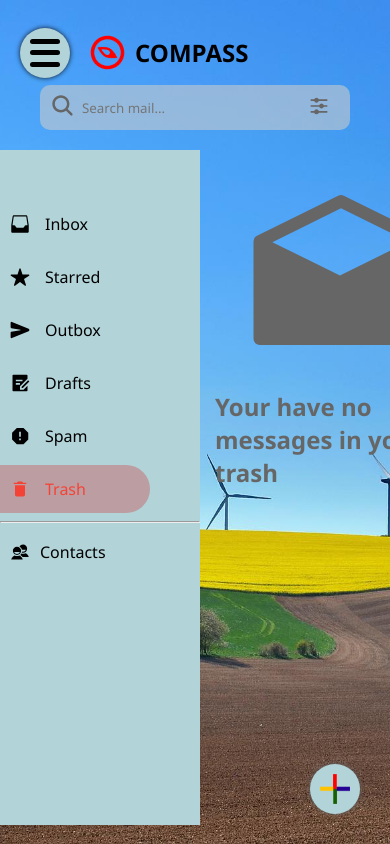
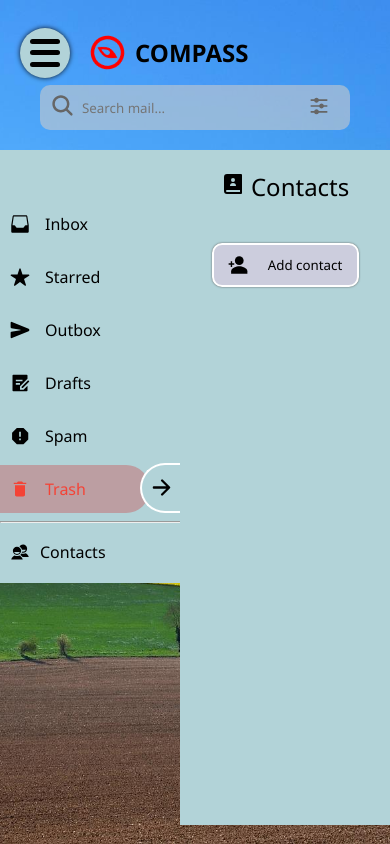
Before and after one commit to Xyzeebit/compass-mail-app, a React (Create React App) app in the folder client/: page /mail/trash in a window 390 px wide. Built offline with nearby package versions, Linux system fonts and the light colour scheme.

Commit message:
added contacts component

```diff
--- a/client/src/components/Contacts.jsx
+++ b/client/src/components/Contacts.jsx
@@ -1,43 +1,54 @@
 import '../styles/contacts.css'
 // import { IoMdContact } from 'react-icons/io'
 import { RiContactsBook2Fill } from 'react-icons/ri'
-import { IoPersonAddSharp } from 'react-icons/io5'
+import { IoArrowForward, IoPersonAddSharp } from 'react-icons/io5'
+
 import { GoAlert } from 'react-icons/go';
 import { useState, useEffect } from 'react';
 
 export default function Contacts({ contacts, dispatch }) {
-  const { open, users } = contacts;
   const [addContact, setAddContact] = useState(false);
-
+  const [first, setFirst] = useState(true);
     const addNewContact = () => {
-        setAddContact(true)
+        setAddContact(true);
     }
 
   useEffect(() => {
+
     const slideInTimer = setTimeout(() => {
-      if (open) {
-        dispatch({ type: 'TOGGLE_CONTACT' })
+      if (first) {
+        dispatch({ type: 'SHOW_CONTACTS' });
+        setFirst(false);
       }
     }, 1000);
+
     return () => clearTimeout(slideInTimer);
-  }, [open, dispatch]);
+  }, [first, dispatch]);
 
     return (
-      <aside className={`contacts ${open ? 'slide-in' : ''}`}>
+      <aside className={`contacts ${contacts.open ? 'slide-in' : ''}`}>
+        <div className='close-button__panel'>
+          <button onClick={() => dispatch({ type: 'CLOSE_CONTACTS'})}>
+            <IoArrowForward size={25} />
+          </button>
+        </div>
+
+        <div className='contacts-panel'>
         <h1>
           <RiContactsBook2Fill />
           {"  Contacts"}
         </h1>
         {addContact && <ContactForm setAddContact={setAddContact} dispatch={dispatch} />}
         {!addContact && <>
-          {users.map((contact, i) => {
+          {contacts.contacts.map((contact, i) => {
             return <Contact {...contact} key={i + contact.id + i} />;
           })}
-          <button onClick={addNewContact}>
+          <button className='add-contact' onClick={addNewContact}>
             <IoPersonAddSharp size={20} />
             <span>Add contact</span>
           </button>
-        </>}
+          </>}
+          </div>
       </aside>
     );
 }
--- a/client/src/components/SideBar.jsx
+++ b/client/src/components/SideBar.jsx
@@ -7,7 +7,7 @@ import { IoMdContact, IoMdContacts, IoMdTrash } from "react-icons/io";
 import { IoSend, IoStar } from "react-icons/io5";
 
 // IoMdContact
-import { RiDraftFill, RiSpam2Fill, RiContactsBook2Fill } from "react-icons/ri";
+import { RiDraftFill, RiSpam2Fill } from "react-icons/ri";
 
 export default function SideBar({ sidebar, dispatch }) {
   // const [compose, setCompose] = useState(false);
@@ -23,6 +23,7 @@ export default function SideBar({ sidebar, dispatch }) {
   }
   const showContacts = () => {
     dispatch({ type: 'TOGGLE_SIDEBAR' });
+    dispatch({ type: 'SHOW_CONTACTS' });
   }
 
   return (
--- a/client/src/pages/Inbox.jsx
+++ b/client/src/pages/Inbox.jsx
@@ -5,7 +5,7 @@ import List from '../components/List';
 import combineReducers, { initState } from "../reducer/reducer";
 import Layout from '../components/Layout';
 
-import { data, users } from '../data';
+import { data } from '../data';
 
 export default function Inbox() {
     const [state, dispatch] = useReducer(combineReducers, initState);
@@ -13,8 +13,8 @@ export default function Inbox() {
     const { sidebar, contacts, mails } = state;
   useEffect(() => {
     dispatch({ type: 'TOGGLE_SIDEBAR' });
-    dispatch({ type: 'FETCH_MAIL', mails: data });
-    dispatch({ type: 'FETCH_CONTACTS', contacts: { users, open: false } });
+    dispatch({ type: 'FETCH_MAIL' });
+    dispatch({ type: 'FETCH_CONTACTS' })
   }, []);
 
   return (
--- a/client/src/reducer/reducer.js
+++ b/client/src/reducer/reducer.js
@@ -1,4 +1,4 @@
-import data from '../data';
+import { data, users } from '../data';
 
 export const initState = {
     sidebar: {
@@ -6,7 +6,7 @@ export const initState = {
     },
     contacts: {
         open: false,
-        users: []
+        contacts: []
     },
     marked: [],
     mails: [],
@@ -43,11 +43,8 @@ function markedReducer(state, action) {
 function mailsReducer(state, action) {
     switch (action.type) {
         case 'FETCH_MAIL':
-            const mails = action.mails
-            // for (let mail of mails) {
-            //     mail.isMarked = false;
-            // }
-            state = mails;
+
+            state = data;
             return state;
         case 'TOGGLE_MARK':
             const found = state.find(i => i.id === action.id);
@@ -72,13 +69,16 @@ function mailsReducer(state, action) {
 function contactsReducer(state, action) {
     switch (action.type) {
         case 'FETCH_CONTACTS':
-            state = {...state, users: action.contacts }
+            state = { open: false, contacts: users };
             return state;
         case 'ADD_CONTACT':
-            state.users.push({ id: Date.now(), name: action.contact.name, email: action.contact.email });
+            state.contacts.push({ id: Date.now(), name: action.contact.name, email: action.contact.email });
             return state;
-        case 'TOGGLE_CONTACT':
-            state.open = !state.open;
+        case 'SHOW_CONTACTS':
+            state.open = true;
+            return state;
+        case 'CLOSE_CONTACTS':
+            state.open = false;
             return state;
         default:
             return state;
--- a/client/src/styles/contacts.css
+++ b/client/src/styles/contacts.css
@@ -1,38 +1,46 @@
 aside.contacts {
-    /* width: 300px; */
+    height: 80vh;
+    position: relative;
+    overflow-x: hidden;
+    overflow-y: auto;
+    /* border-top-left-radius: 10px;
+    border-top-right-radius: 10px; */
+    display: flex;
+    /* border-radius: 10px; */
+    /* margin-right: 10px; */
+    transform: translateX(500px);
+    opacity: 0;
+    transition: all 500ms linear;
+}
+.close-button__panel {
+    display: none;
+}
+.contacts-panel {
     height: 80vh;
     position: relative;
     overflow-x: hidden;
     overflow-y: auto;
     background-color: #b2d3d8;
-    /* border-top-left-radius: 10px;
-    border-top-right-radius: 10px; */
-    border-radius: 10px;
-    margin-right: 20px;
-    /* transform: translateX(500px); */
-    opacity: 0;
-    width: 0;
-    transition: all 500ms ease-in;
 }
 
 aside.slide-in {
-    /* transform: translateX(0); */
+    transform: translateX(0);
     opacity: 1;
-    width: 300px;
 }
 
 @media screen and (max-width: 900px) {
     aside.contacts {
-        margin-right: 10px;
-        /* width: 100px; */
+        /* margin-right: 0px; */
+        width: 250px;
     }
-    /* aside.slide-in {
+    .contacts-panel {
+        width: 250px;
+    }
+}
 
-    } */
-}
-@media screen and (max-width: 600px) {
-    aside.slide-in {
-        transform: translateX(500px);
+@media screen and (min-width: 901px) {
+    .contacts-panel {
+        width: 280px;
     }
 }
 
@@ -86,7 +94,7 @@ article.contact .details h2 {
 article.contact .details p {
     padding-right: 0;
 }
-aside.contacts button {
+aside.contacts button.add-contact {
     position: sticky;
     position: -webkit-sticky;
     z-index: 2;
@@ -105,22 +113,23 @@ aside.contacts button {
     box-shadow: 0px 0px 2px #555;
     margin: 40px auto;
 }
-aside.contacts button span {
+aside.contacts button.add-contact span {
     padding-left: 20px;
 }
-aside.contacts button:hover {
+aside.contacts button.add-contact:hover {
     /* background-color: #e78078e7;
     border: 2px solid #e78078e7; */
     background-color: #b2d3d8;
     border: 2px solid black;
 }
 
-aside.contacts form {
+aside.contacts-panel form {
     width: 100%;
     background-color: #fff;
     padding-top: 10px;
     padding-bottom: 20px;
 }
+
 aside.contacts form h2 {
     text-align: center;
     font-weight: 400;
@@ -201,3 +210,39 @@ aside.contacts form p {
         display: none;
     }
 }
+
+@media screen and (max-width: 600px) {
+    aside.slide-in {
+        transform: translateX(0px);
+        position: fixed;
+        right: 0;
+        margin-right: 0;
+    }
+    .contacts-panel {
+        width: 250px;
+    }
+    .close-button__panel {
+        display: flex;
+        justify-content: center;
+        align-items: center;
+        background: none;
+        height: 80vh;
+    }
+    .close-button__panel button {
+        border-top-left-radius: 100px;
+        border-bottom-left-radius: 100px;
+        width: 40px;
+        height: 50px;
+        display: flex;
+        justify-content: center;
+        align-items: center;
+        background-color: #b2d3d8;
+        padding: 5px;
+        border-top: 2px solid #FFF;
+        border-bottom: 2px solid #fff;
+        border-left: 2px solid #fff;
+        border-right: none;
+        outline: none;
+        box-shadow: 0px 0px solid #b2d3d8;
+    }
+}
--- a/client/src/styles/list.css
+++ b/client/src/styles/list.css
@@ -100,7 +100,7 @@ article.mail-head:hover {
 }
 @media screen and (max-width: 900px) {
     .message-summary {
-        width: 400px;
+        width: 300px;
     }
     .time-and--badge {
         margin-left: 10px;
```
